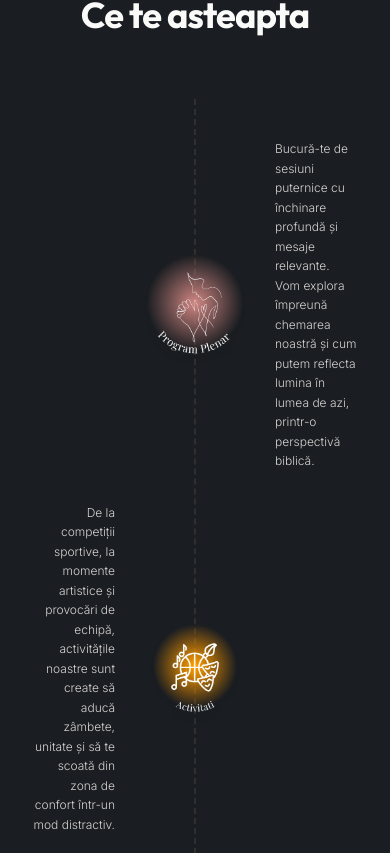
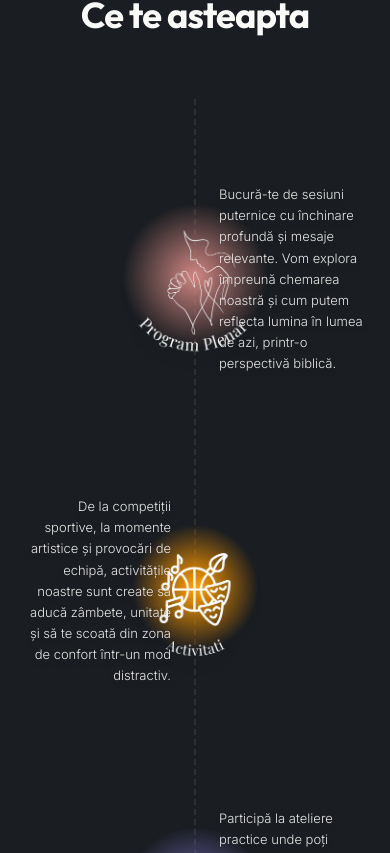
Before and after one commit to nathan05p/inspireWeb, a React (Vite) app in the folder inspireWeb-main/: page / in a window 390 px wide. Shown: the part 2809-3662 px from the top of the page. Built offline with nearby package versions, Linux system fonts and the light colour scheme; a web font is replaced by a local one.

Commit message:
style: enlarge mobile and desktop central PNGs and tweak text paddings

```diff
--- a/inspireWeb-main/src/pages/camp/CampWhatToExpect.tsx
+++ b/inspireWeb-main/src/pages/camp/CampWhatToExpect.tsx
@@ -62,28 +62,32 @@ export default function CampWhatToExpect() {
                 whileInView={{ opacity: 1, y: 0 }}
                 viewport={{ once: true, margin: "-100px" }}
                 transition={{ duration: 0.6, type: "spring", bounce: 0.2 }}
-                className="relative grid grid-cols-2 w-full min-h-[200px] items-center"
+                className="relative grid grid-cols-2 w-full min-h-[280px] items-center"
               >
                 {/* Center Image */}
-                <div className="absolute left-1/2 top-1/2 -translate-x-1/2 -translate-y-1/2 z-10 flex justify-center items-center w-40 h-40">
-                  <img src={item.img} alt={item.title} className="w-full h-full object-contain drop-shadow-lg" />
+                <div className="absolute left-1/2 top-1/2 -translate-x-1/2 -translate-y-1/2 z-10 flex justify-center items-center w-60 h-60 sm:w-72 sm:h-72 pointer-events-none">
+                  <img src={item.img} alt={item.title} className="w-full h-full object-contain drop-shadow-xl" />
                 </div>
 
                 {/* Left Side (Text when index is odd) */}
-                <div className="px-4 text-right pr-20">
+                <div className="px-2 text-right relative z-20">
                   {!isEven && (
-                    <p className="text-stone-300 text-xs leading-relaxed font-light">
+                    <div className="pr-4 sm:pr-12 drop-shadow-md">
+                      <p className="text-stone-200 text-[13px] sm:text-base leading-relaxed font-light">
                         {item.desc}
                       </p>
+                    </div>
                   )}
                 </div>
 
                 {/* Right Side (Text when index is even) */}
-                <div className="px-4 text-left pl-20">
+                <div className="px-2 text-left relative z-20">
                   {isEven && (
-                    <p className="text-stone-300 text-xs leading-relaxed font-light">
+                    <div className="pl-4 sm:pl-12 drop-shadow-md">
+                      <p className="text-stone-200 text-[13px] sm:text-base leading-relaxed font-light">
                         {item.desc}
                       </p>
+                    </div>
                   )}
                 </div>
 
@@ -122,17 +126,19 @@ export default function CampWhatToExpect() {
                 whileInView={{ opacity: 1, scale: 1, y: isUp ? -80 : 80 }}
                 viewport={{ once: true, margin: "-100px" }}
                 transition={{ duration: 0.8, delay: index * 0.15, type: "spring" }}
-                className="relative flex flex-col items-center w-72 group"
+                className="relative flex flex-col items-center w-[300px] group"
               >
                 {/* PNG Image */}
-                <div className="relative w-64 h-64 flex items-center justify-center transition-transform duration-500 group-hover:scale-110 cursor-default">
-                  <img src={item.img} alt={item.title} className="w-full h-full object-contain relative z-10" />
+                <div className="relative w-80 h-80 flex items-center justify-center transition-transform duration-500 group-hover:scale-110 cursor-default">
+                  <img src={item.img} alt={item.title} className="w-full h-full object-contain relative z-10 drop-shadow-xl" />
                 </div>
 
                 {/* Desktop Text */}
-                <p className="text-stone-300 text-sm text-center leading-relaxed mt-2 opacity-80 group-hover:opacity-100 transition-opacity duration-300 px-4">
+                <div className="px-2 w-full">
+                  <p className="text-stone-200 text-[15px] text-center leading-relaxed mt-2 opacity-90 group-hover:opacity-100 transition-opacity duration-300 drop-shadow-md font-light">
                     {item.desc}
                   </p>
+                </div>
               </motion.div>
             );
           })}
```
Lines whose indentation alone changed are shown as unchanged.
